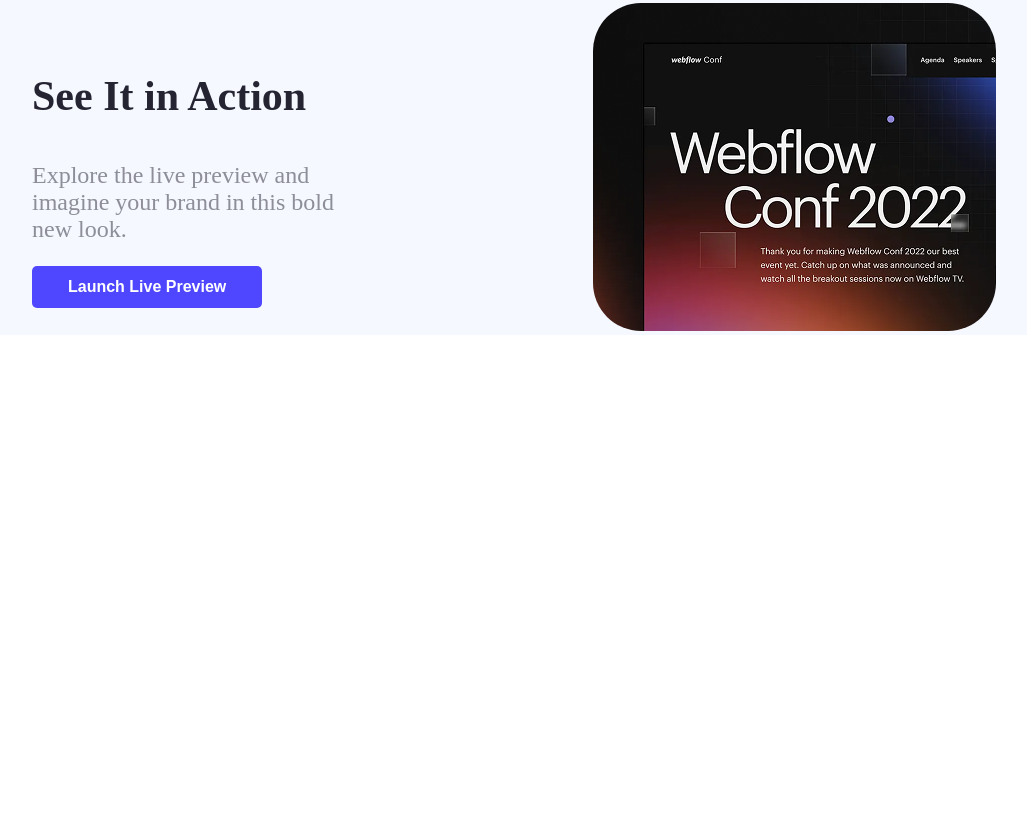
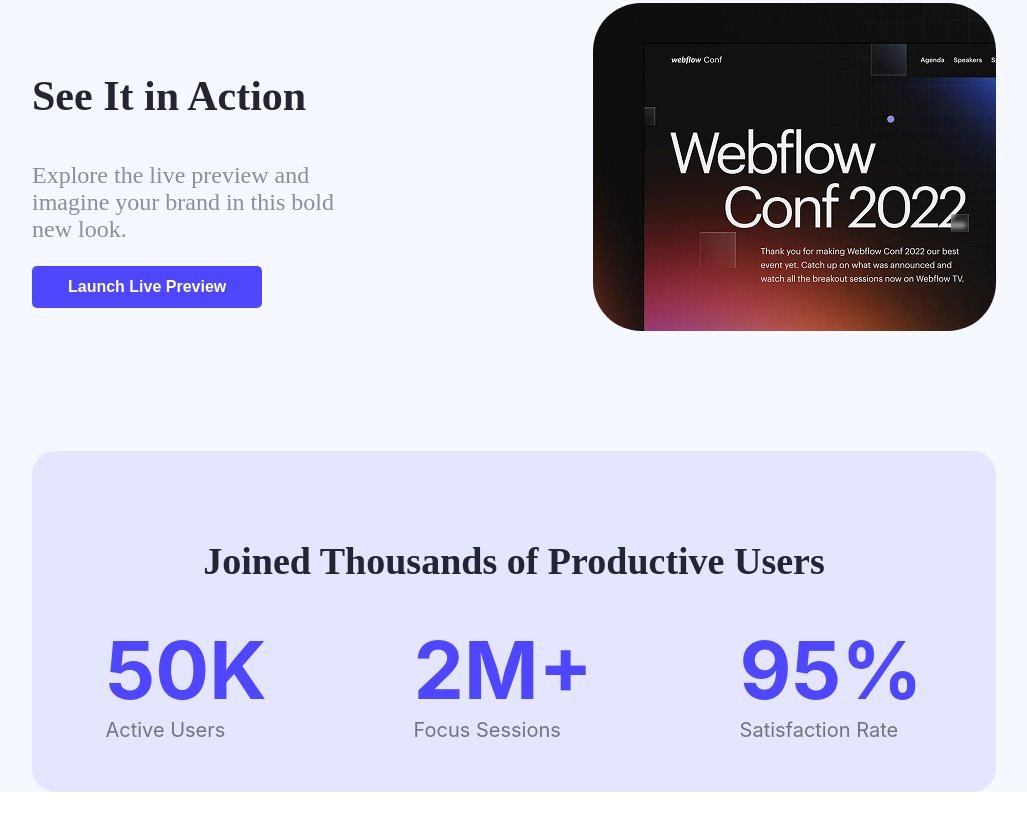
Before and after one commit to TalhaTahmid/my-first-website, a plain HTML site: page index.html in a window 1280 px wide. Shown: the part 725-1555 px from the top of the page, without its empty margins (117-1144 px from the left). Before the commit the page ends 1176 px from the top, so only its background shows below. Drawn offline with Linux system fonts and the light colour scheme.

Commit message:
Satisfaction Rate

```diff
--- a/index.html
+++ b/index.html
@@ -33,3 +33,25 @@
         </div>
         <div class="column"><img class="action-img" src="Assets/wc-mini.png" alt="" srcset=""></div>
     </section>
+
+
+    <!-- Joined Thousands of Productive Users -->
+
+
+    <section class="joined-container">
+        <div class="row-1"><h3 class="joined-heading Raleway">Joined Thousands of Productive Users</h3></div>
+        <div class="row-2">
+            <div class="div">
+                <h4 class="joined-number">50K</h4>
+                <p class="joined-name">Active Users</p>
+            </div>
+            <div class="div">
+                <h4 class="joined-number">2M+</h4>
+                <p class="joined-name">Focus Sessions</p>
+            </div>
+            <div class="div">
+                <h4 class="joined-number">95%</h4>
+                <p class="joined-name">Satisfaction Rate</p>
+            </div>
+        </div>
+    </section>
```
